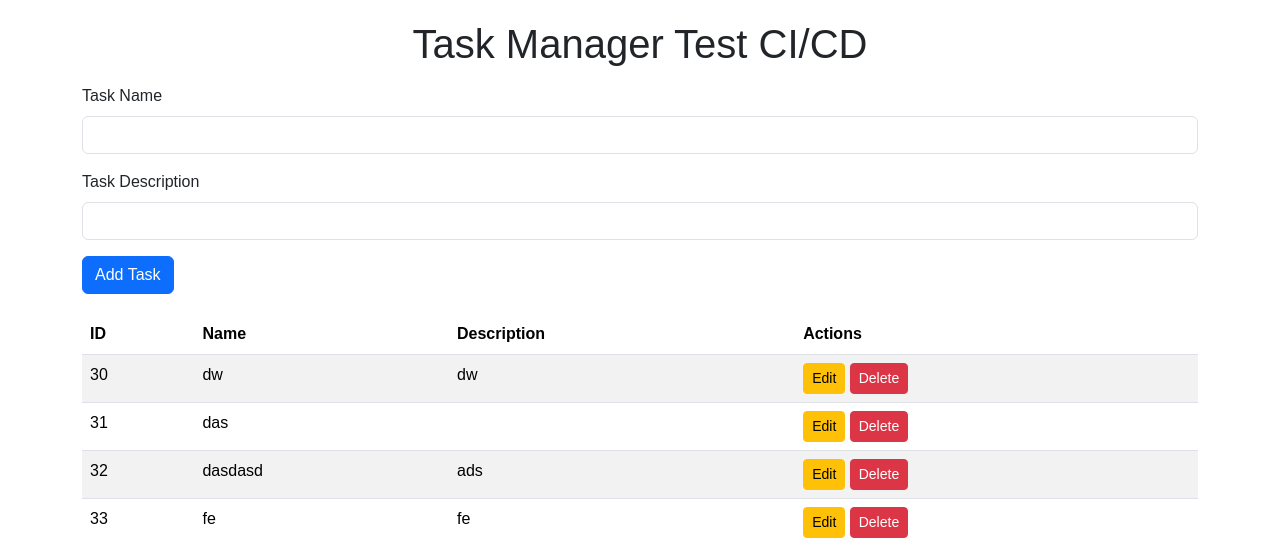
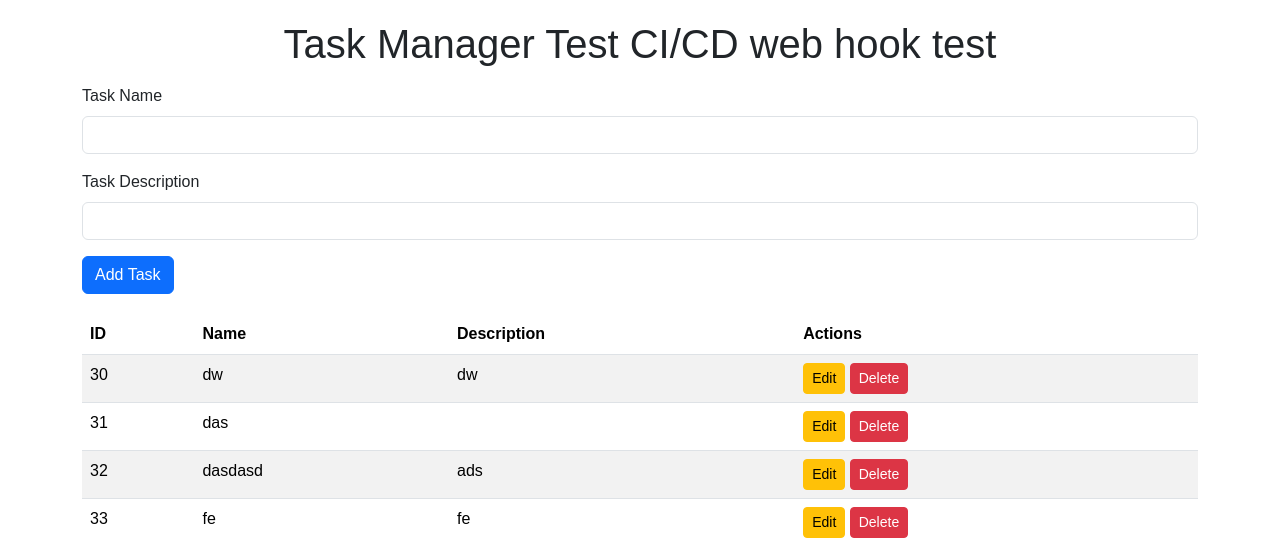
Before and after one commit to HarshaVardanDonta/TaskManager-Flask-SQLite, a Flask app: page / in a window 1280 px wide. Shown: the top 546 px of the page. Run offline with Flask 3, Linux system fonts and the light colour scheme; data comes from the database, SQL or seed files in the repository.

Commit message:
Update index.html

```diff
--- a/templates/index.html
+++ b/templates/index.html
@@ -22,7 +22,7 @@
 </head>
 <body>
   <div class="container">
-    <h1 class="text-center">Task Manager Test CI/CD</h1>
+    <h1 class="text-center">Task Manager Test CI/CD web hook test</h1>
     <form id="addTaskForm" class="mt-3">
       <div class="mb-3">
         <label for="taskName" class="form-label">Task Name</label>
```
